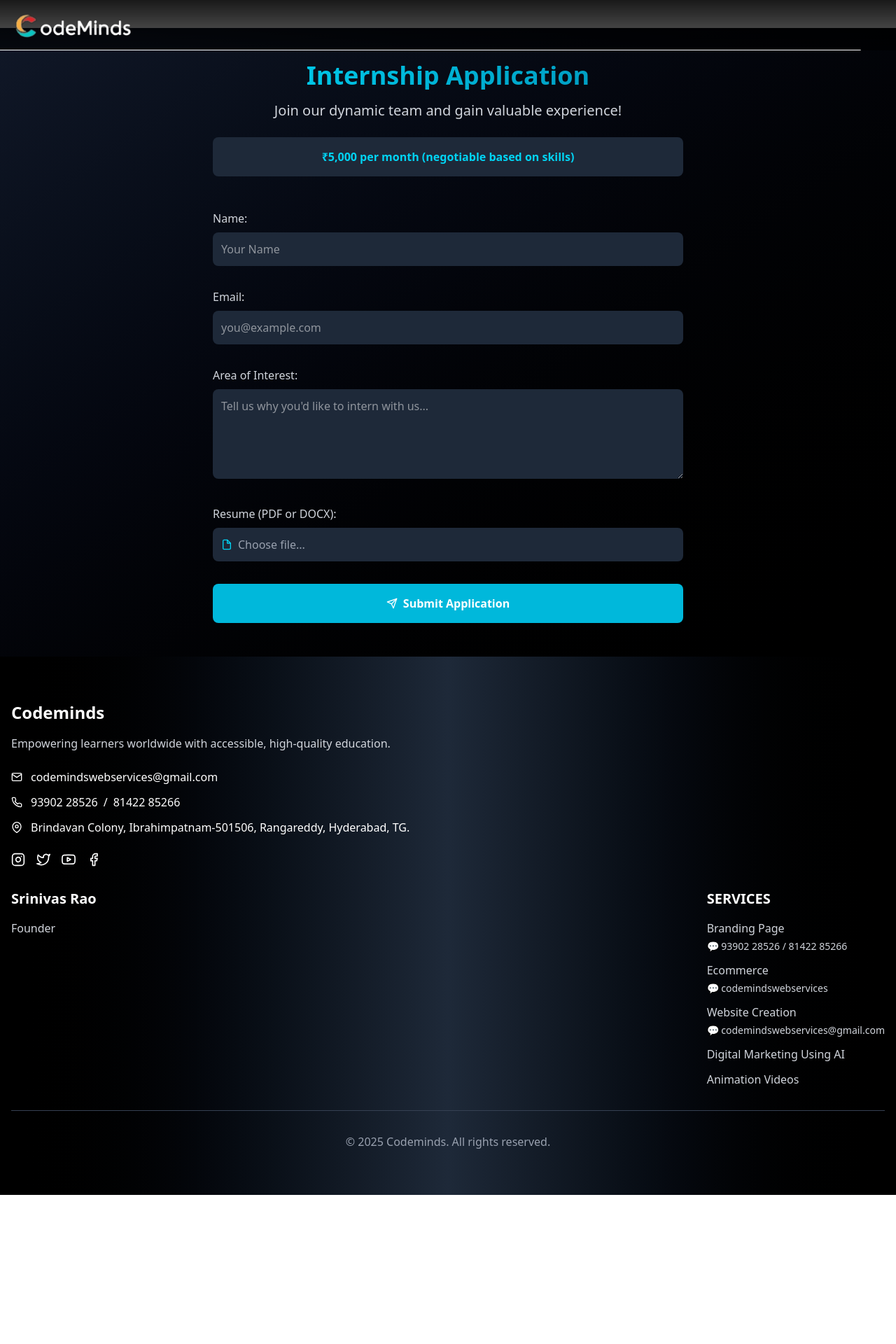
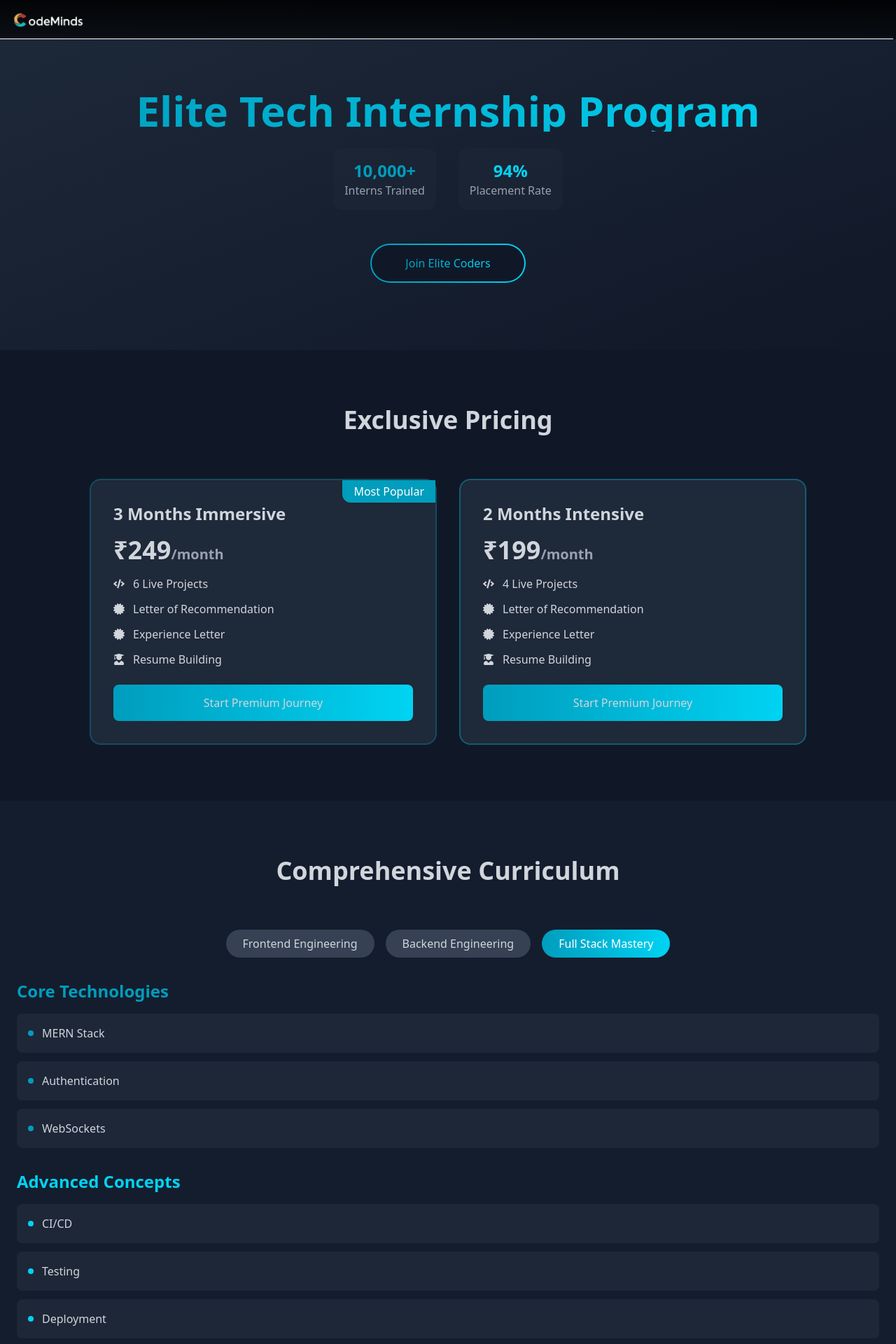
Before and after one commit to komalkumarpalwai/codemindsweb, a React (Vite) app: page /internship in a window 1280 px wide. Shown: the top 1920 px of the page at 70% size. Before the commit the page ends 1707 px from the top, so only its background shows below. Built offline with nearby package versions, Linux system fonts and the light colour scheme.

Commit message:
final commit 2.0

```diff
--- a/src/App.jsx
+++ b/src/App.jsx
@@ -31,11 +31,16 @@ const App = () => {
     window.scrollTo(0, 0);
   }, [location]);
 
+  // Paths where navbar/footer should be hidden
+  const hideLayout = ['/admin-dashboard', '/employee-dashboard', '/signup'];
+
+  const shouldHideLayout = hideLayout.some(path =>
+    location.pathname.startsWith(path)
+  );
+
   return (
     <div className="min-h-screen flex flex-col justify-between">
-      {/* Show navbar on all routes except dashboards */}
-      {!location.pathname.startsWith('/admin-dashboard') &&
-       !location.pathname.startsWith('/employee-dashboard') && <Navbar />}
+      {!shouldHideLayout && <Navbar />}
 
       <Routes>
         {/* Main pages with navbar and footer */}
@@ -61,15 +66,12 @@ const App = () => {
         <Route path="/brands" element={<BrandsPage />} />
         <Route path="/signup" element={<SignupPage />} />
 
-
         {/* Dashboard pages (without navbar/footer) */}
         <Route path="/employee-dashboard" element={<EmployeeDashboard />} />
         <Route path="/admin-dashboard" element={<AdminDashboard />} />
       </Routes>
 
-      {/* Show footer on all routes except dashboards */}
-      {!location.pathname.startsWith('/admin-dashboard') &&
-       !location.pathname.startsWith('/employee-dashboard') && <Footer />}
+      {!shouldHideLayout && <Footer />}
     </div>
   );
 };
--- a/src/components/Footer.jsx
+++ b/src/components/Footer.jsx
@@ -1,6 +1,14 @@
 import { motion, useAnimation, useInView } from 'framer-motion';
 import { useEffect, useRef } from 'react';
-import { FiMail, FiPhone, FiMapPin, FiInstagram, FiTwitter, FiYoutube, FiFacebook } from 'react-icons/fi';
+import {
+  FiMail,
+  FiPhone,
+  FiMapPin,
+  FiInstagram,
+  FiTwitter,
+  FiYoutube,
+  FiLinkedin
+} from 'react-icons/fi';
 
 const PremiumFooter = () => {
   const controls = useAnimation();
@@ -38,10 +46,9 @@ const PremiumFooter = () => {
   };
 
   const socialLinks = [
-    { icon: <FiInstagram />, url: "#", name: "Instagram" },
-    { icon: <FiTwitter />, url: "#", name: "Twitter" },
-    { icon: <FiYoutube />, url: "#", name: "YouTube" },
-    { icon: <FiFacebook />, url: "#", name: "Facebook" }
+    { icon: <FiInstagram />, url: "https://www.instagram.com/codemindswebservices/", name: "Instagram" },
+    { icon: <FiYoutube />, url: "https://www.youtube.com/@raoopvt", name: "YouTube" },
+    { icon: <FiLinkedin />, url: "https://www.linkedin.com/company/codeminds-web-services/", name: "LinkedIn" }
   ];
 
   return (
@@ -50,7 +57,7 @@ const PremiumFooter = () => {
       initial="hidden"
       animate={controls}
       variants={containerVariants}
-      className="bg-gradient-to-r from-black via-gray-800 to-black text-white py-16 px-4" // Added gradient
+      className="bg-gradient-to-r from-black via-gray-800 to-black text-white py-16 px-4"
     >
       <div className="container mx-auto">
         <div className="grid grid-cols-1 md:grid-cols-4 gap-8">
@@ -61,7 +68,7 @@ const PremiumFooter = () => {
               whileHover="hover"
               className="text-2xl font-bold mb-4"
             >
-          Codeminds
+              Codeminds
             </motion.h3>
             <motion.p
               variants={itemVariants}
--- a/src/components/Navbar.jsx
+++ b/src/components/Navbar.jsx
@@ -56,7 +56,7 @@ const PremiumNavbar = () => {
       <div className="max-w-7xl mx-auto px-4 flex items-center justify-between">
         {/* Logo */}
         <RouterLink to="/">
-          <img src={logo} alt="Logo" className="h-10 w-auto cursor-pointer" />
+          <img src={logo} alt="Logo" className="h-6 w-auto cursor-pointer" />
         </RouterLink>
 
         {/* Desktop Menu */}
--- /dev/null
+++ b/src/data/CoursesData.json
@@ -0,0 +1,127 @@
+{
+  "courses": [
+    {
+      "id": 1,
+      "title": "Full Stack Web Development",
+      "slug": "full-stack-web-development",
+      "shortDescription": "Master both front-end and back-end development with modern technologies",
+      "category": "Full Stack",
+      "featured": true,
+      "rating": 4.8,
+      "duration": "12 weeks",
+      "instructor": "Sarah Johnson",
+      "image": "https://miro.medium.com/v2/resize:fit:1400/1*V-Jp13LvtVc2IiY2fp4qYw.jpeg",
+      "price": 399.99,
+      "enrollment": 2500,
+      "description": "Learn to build complete web applications using React, Node.js, Express, and MongoDB",
+      "syllabus": [
+        {
+          "week": 1,
+          "topic": "Web Fundamentals",
+          "content": ["HTML5", "CSS3", "JavaScript ES6+"]
+        },
+        {
+          "week": 2,
+          "topic": "Frontend Development",
+          "content": ["React Fundamentals", "State Management", "Component Architecture"]
+        },
+        {
+          "week": 3,
+          "topic": "Backend Development",
+          "content": ["Node.js", "Express.js", "REST APIs"]
+        }
+      ],
+      "prerequisites": ["Basic programming knowledge"],
+      "reviews": [
+        {
+          "user": "Alex Thompson",
+          "rating": 4.9,
+          "comment": "Comprehensive course that covers everything from basics to deployment!",
+          "date": "2024-03-15"
+        }
+      ]
+    },
+    {
+      "id": 2,
+      "title": "Frontend Development Masterclass",
+      "slug": "frontend-development-masterclass",
+      "shortDescription": "Become an expert in modern frontend development and UI/UX",
+      "category": "Frontend",
+      "featured": true,
+      "rating": 4.7,
+      "duration": "10 weeks",
+      "instructor": "Michael Chen",
+      "image": "https://t3.ftcdn.net/jpg/02/92/88/72/360_F_292887204_2wH041phSQo70eqaE9GRqFvn5MmQ4B8w.jpg",
+      "price": 299.99,
+      "enrollment": 1800,
+      "description": "Master professional frontend development with React, TypeScript, and modern tooling",
+      "syllabus": [
+        {
+          "week": 1,
+          "topic": "Advanced CSS",
+          "content": ["Flexbox", "Grid", "Animations"]
+        },
+        {
+          "week": 2,
+          "topic": "JavaScript Deep Dive",
+          "content": ["ES6+ Features", "TypeScript", "Functional Programming"]
+        },
+        {
+          "week": 3,
+          "topic": "React Ecosystem",
+          "content": ["Next.js", "State Management", "Testing"]
+        }
+      ],
+      "prerequisites": ["Basic HTML/CSS knowledge"],
+      "reviews": [
+        {
+          "user": "Emma Wilson",
+          "rating": 4.8,
+          "comment": "Excellent course with real-world projects!",
+          "date": "2024-04-01"
+        }
+      ]
+    },
+    {
+      "id": 3,
+      "title": "Backend Development with Node.js",
+      "slug": "backend-development-nodejs",
+      "shortDescription": "Build scalable and secure backend systems",
+      "category": "Backend",
+      "featured": true,
+      "rating": 4.6,
+      "duration": "8 weeks",
+      "instructor": "Raj Patel",
+      "image": "https://encrypted-tbn0.gstatic.com/images?q=tbn:ANd9GcT-3pR2tW_R81xkSUHDAtklGkIlsR5mrm0RcA&s",
+      "price": 349.99,
+      "enrollment": 1500,
+      "description": "Learn to build production-ready backend systems with Node.js, databases, and cloud services",
+      "syllabus": [
+        {
+          "week": 1,
+          "topic": "Node.js Fundamentals",
+          "content": ["Event Loop", "Streams", "File System"]
+        },
+        {
+          "week": 2,
+          "topic": "Database Integration",
+          "content": ["MongoDB", "PostgreSQL", "ORM/ODM"]
+        },
+        {
+          "week": 3,
+          "topic": "Cloud Deployment",
+          "content": ["Docker", "AWS", "CI/CD Pipelines"]
+        }
+      ],
+      "prerequisites": ["JavaScript basics"],
+      "reviews": [
+        {
+          "user": "Sophia Martinez",
+          "rating": 4.7,
+          "comment": "Great focus on security and scalability!",
+          "date": "2024-02-28"
+        }
+      ]
+    }
+  ]
+}
--- a/src/pages/Contact.jsx
+++ b/src/pages/Contact.jsx
@@ -60,8 +60,8 @@ const ContactPage = () => {
   };
 
   return (
-    <div className="min-h-screen bg-gradient-to-br from-gray-900 to-black text-white py-12 px-4 mt-10">
-      <div className="max-w-7xl mx-auto">
+    <div className="min-h-screen bg-gradient-to-br from-gray-900 to-black text-white py-12 px-4  ">
+      <div className="max-w-7xl mx-auto mt-10">
         <motion.div
           initial={{ opacity: 0, y: 20 }}
           animate={{ opacity: 1, y: 0 }}
--- a/src/pages/InternshipPage.jsx
+++ b/src/pages/InternshipPage.jsx
@@ -1,153 +1,211 @@
+import {
+  FaCode,
+  FaServer,
+  FaLayerGroup,
+  FaCertificate,
+  FaUserGraduate
+} from 'react-icons/fa';
+import { motion } from 'framer-motion';
 import { useState } from 'react';
-import { motion } from 'framer-motion';
-import { FiFile, FiSend } from 'react-icons/fi';
 
-const InternshipApplication = () => {
-  const [formData, setFormData] = useState({
-    name: '',
-    email: '',
-    interest: '',
-    resume: null
-  });
+const InternshipPage = () => {
+  const [activeTab, setActiveTab] = useState('fullstack');
 
-  const [errors, setErrors] = useState({});
-  const [isSubmitting, setIsSubmitting] = useState(false);
-
-  const validateForm = () => {
-    const newErrors = {};
-
-    if (!formData.name.trim()) {
-      newErrors.name = 'Name is required';
-    } else if (!/^[a-zA-Z\s]*$/.test(formData.name)) {
-      newErrors.name = 'Invalid name format';
-    }
-
-    if (!formData.email.trim()) {
-      newErrors.email = 'Email is required';
-    } else if (!/\S+@\S+\.\S+/.test(formData.email)) {
-      newErrors.email = 'Invalid email format';
-    }
-
-    if (!formData.interest.trim()) {
-      newErrors.interest = 'Please describe your interest';
-    }
-
-    if (!formData.resume) {
-      newErrors.resume = 'Resume is required';
-    } else if (!['application/pdf', 'application/msword', 'application/vnd.openxmlformats-officedocument.wordprocessingml.document'].includes(formData.resume.type)) {
-      newErrors.resume = 'Only PDF/DOCX files allowed';
-    }
-
-    setErrors(newErrors);
-    return Object.keys(newErrors).length === 0;
-  };
-
-  const handleSubmit = (e) => {
-    e.preventDefault();
-    if (validateForm()) {
-      setIsSubmitting(true);
-      // Simulate API call
-      setTimeout(() => {
-        console.log('Form submitted:', formData);
-        setIsSubmitting(false);
-        setFormData({
-          name: '',
-          email: '',
-          interest: '',
-          resume: null
-        });
-      }, 2000);
+  const tracks = {
+    frontend: {
+      title: "Frontend Engineering",
+      icon: <FaCode className="w-8 h-8" />,
+      tech: ['React 18', 'Next.js 14', 'TypeScript', 'Tailwind CSS', 'Web Performance', 'Accessibility'],
+      projects: 8,
+      duration: '3 months'
+    },
+    backend: {
+      title: "Backend Engineering",
+      icon: <FaServer className="w-8 h-8" />,
+      tech: ['Node.js', 'Python/Django', 'REST APIs', 'GraphQL', 'Microservices', 'Database Design'],
+      projects: 6,
+      duration: '3 months'
+    },
+    fullstack: {
+      title: "Full Stack Mastery",
+      icon: <FaLayerGroup className="w-8 h-8" />,
+      tech: ['MERN Stack', 'Authentication', 'WebSockets', 'CI/CD', 'Testing', 'Deployment'],
+      projects: 10,
+      duration: '3 months'
     }
   };
 
   return (
-    <div className="min-h-screen bg-gradient-to-br from-gray-900 to-black text-white py-12 px-4 mt-10">
-      <div className="max-w-2xl mx-auto">
-        <motion.div
-          initial={{ opacity: 0, y: 20 }}
-          animate={{ opacity: 1, y: 0 }}
-          className="text-center mb-12"
-        >
-          <h1 className="text-4xl font-bold mb-4 bg-gradient-to-r from-cyan-400 to-cyan-600 bg-clip-text text-transparent">
-            Internship Application
-          </h1>
-          <p className="text-xl text-gray-300">
-            Join our dynamic team and gain valuable experience!
-          </p>
-          <div className="mt-6 p-4 bg-gray-800 rounded-lg">
-            <p className="text-cyan-400 font-semibold">
-              ₹5,000 per month (negotiable based on skills)
-            </p>
-          </div>
-        </motion.div>
+    <div className="min-h-screen bg-gray-900 text-gray-300">
+      {/* Hero Section */}
+      <section className="relative pt-32 pb-24 bg-gradient-to-br from-gray-800 to-gray-900">
+        <div className="max-w-7xl mx-auto px-6 text-center">
+          <motion.h1
+            initial={{ opacity: 0 }}
+            animate={{ opacity: 1 }}
+            className="text-5xl md:text-6xl font-bold mb-6 bg-gradient-to-r from-[#009DBD] to-cyan-400 bg-clip-text text-transparent"
+          >
+            Elite Tech Internship Program
+          </motion.h1>
 
-        <form onSubmit={handleSubmit} className="space-y-8">
-          <div>
-            <label className="block text-gray-300 mb-2">Name:</label>
-            <input
-              type="text"
-              value={formData.name}
-              onChange={(e) => setFormData({ ...formData, name: e.target.value })}
-              className="w-full p-3 bg-gray-800 rounded-lg focus:ring-2 focus:ring-cyan-500 focus:outline-none"
-              placeholder="Your Name"
-            />
-            {errors.name && <p className="text-red-400 mt-1">{errors.name}</p>}
+          <div className="flex justify-center gap-8 mb-12">
+            <div className="bg-gray-800/50 p-4 rounded-xl">
+              <div className="text-2xl font-bold text-[#009DBD]">10,000+</div>
+              <div className="text-gray-400">Interns Trained</div>
+            </div>
+            <div className="bg-gray-800/50 p-4 rounded-xl">
+              <div className="text-2xl font-bold text-cyan-400">94%</div>
+              <div className="text-gray-400">Placement Rate</div>
+            </div>
           </div>
 
-          <div>
-            <label className="block text-gray-300 mb-2">Email:</label>
-            <input
-              type="email"
-              value={formData.email}
-              onChange={(e) => setFormData({ ...formData, email: e.target.value })}
-              className="w-full p-3 bg-gray-800 rounded-lg focus:ring-2 focus:ring-cyan-500 focus:outline-none"
-              placeholder="you@example.com"
-            />
-            {errors.email && <p className="text-red-400 mt-1">{errors.email}</p>}
+          <motion.div
+            whileHover={{ scale: 1.02 }}
+            className="inline-block bg-gradient-to-r from-[#009DBD] to-cyan-400 p-[2px] rounded-full"
+          >
+            <a href="/courses">
+              <button className="bg-gray-900 px-12 py-3.5 rounded-full font-medium hover:bg-gray-900/90 transition-all">
+                <span className="bg-gradient-to-r from-[#009DBD] to-cyan-400 bg-clip-text text-transparent">
+                  Join Elite Coders
+                </span>
+              </button>
+            </a>
+          </motion.div>
+        </div>
+      </section>
+
+      {/* Pricing Section */}
+      <section className="py-20 bg-gray-900">
+        <div className="max-w-7xl mx-auto px-6">
+          <h2 className="text-4xl font-bold text-center mb-16">Exclusive Pricing</h2>
+
+          <div className="grid md:grid-cols-2 gap-8 max-w-5xl mx-auto">
+            {/* 3 Months Card */}
+            <motion.div
+              whileHover={{ scale: 1.02 }}
+              className="relative bg-gray-800 border-2 border-[#009DBD]/30 rounded-2xl p-8"
+            >
+              <div className="absolute top-0 right-0 bg-[#009DBD] text-white px-4 py-1 rounded-bl-xl">
+                Most Popular
+              </div>
+              <h3 className="text-2xl font-bold mb-4">3 Months Immersive</h3>
+              <div className="text-4xl font-bold mb-4">
+                ₹249<span className="text-xl text-gray-400">/month</span>
+              </div>
+              <ul className="space-y-3 mb-6">
+                <li className="flex items-center gap-3"><FaCode /> 6 Live Projects</li>
+                <li className="flex items-center gap-3"><FaCertificate /> Letter of Recommendation</li>
+                <li className="flex items-center gap-3"><FaCertificate /> Experience Letter</li>
+                <li className="flex items-center gap-3"><FaUserGraduate /> Resume Building</li>
+              </ul>
+              <a href="/courses">
+                <button className="w-full bg-gradient-to-r from-[#009DBD] to-cyan-400 py-3.5 rounded-lg font-medium">
+                  Start Premium Journey
+                </button>
+              </a>
+            </motion.div>
+
+            {/* 2 Months Card */}
+            <motion.div
+              whileHover={{ scale: 1.02 }}
+              className="bg-gray-800 border-2 border-cyan-400/30 rounded-2xl p-8"
+            >
+              <h3 className="text-2xl font-bold mb-4">2 Months Intensive</h3>
+              <div className="text-4xl font-bold mb-4">
+                ₹199<span className="text-xl text-gray-400">/month</span>
+              </div>
+              <ul className="space-y-3 mb-6">
+                <li className="flex items-center gap-3"><FaCode /> 4 Live Projects</li>
+                <li className="flex items-center gap-3"><FaCertificate /> Letter of Recommendation</li>
+                <li className="flex items-center gap-3"><FaCertificate /> Experience Letter</li>
+                <li className="flex items-center gap-3"><FaUserGraduate /> Resume Building</li>
+              </ul>
+              <a href="/courses">
+                <button className="w-full bg-gradient-to-r from-[#009DBD] to-cyan-400 py-3.5 rounded-lg font-medium">
+                  Start Premium Journey
+                </button>
+              </a>
+            </motion.div>
+          </div>
+        </div>
+      </section>
+
+      {/* Curriculum Section */}
+      <section className="py-20 bg-gray-800/30">
+        <div className="max-w-7xl mx-auto px-6">
+          <h2 className="text-4xl font-bold text-center mb-16">Comprehensive Curriculum</h2>
+
+          <div className="flex gap-4 mb-8 justify-center">
+            {Object.keys(tracks).map((track) => (
+              <button
+                key={track}
+                onClick={() => setActiveTab(track)}
+                className={`px-6 py-2 rounded-full ${
+                  activeTab === track
+                    ? 'bg-gradient-to-r from-[#009DBD] to-cyan-400 text-white'
+                    : 'bg-gray-700 hover:bg-gray-600'
+                }`}
+              >
+                {tracks[track].title}
+              </button>
+            ))}
           </div>
 
-          <div>
-            <label className="block text-gray-300 mb-2">Area of Interest:</label>
-            <textarea
-              value={formData.interest}
-              onChange={(e) => setFormData({ ...formData, interest: e.target.value })}
-              className="w-full p-3 bg-gray-800 rounded-lg focus:ring-2 focus:ring-cyan-500 focus:outline-none h-32"
-              placeholder="Tell us why you'd like to intern with us..."
-            />
-            {errors.interest && <p className="text-red-400 mt-1">{errors.interest}</p>}
+          <div className="grid grid-cols-1 md:grid-cols-2 gap-8">
+            <div className="space-y-4">
+              <h3 className="text-2xl font-bold text-[#009DBD]">Core Technologies</h3>
+              <ul className="space-y-3">
+                {tracks[activeTab].tech.slice(0, 3).map((tech, i) => (
+                  <li key={i} className="flex items-center gap-3 bg-gray-700/30 p-4 rounded-lg">
+                    <div className="w-2 h-2 bg-[#009DBD] rounded-full" />
+                    {tech}
+                  </li>
+                ))}
+              </ul>
+            </div>
+
+            <div className="space-y-4">
+              <h3 className="text-2xl font-bold text-cyan-400">Advanced Concepts</h3>
+              <ul className="space-y-3">
+                {tracks[activeTab].tech.slice(3).map((tech, i) => (
+                  <li key={i} className="flex items-center gap-3 bg-gray-700/30 p-4 rounded-lg">
+                    <div className="w-2 h-2 bg-cyan-400 rounded-full" />
+                    {tech}
+                  </li>
+                ))}
+              </ul>
+            </div>
           </div>
+        </div>
+      </section>
 
-          <div>
-            <label className="block text-gray-300 mb-2">Resume (PDF or DOCX):</label>
-            <label className="flex items-center p-3 bg-gray-800 rounded-lg cursor-pointer">
-              <FiFile className="mr-2 text-cyan-400" />
-              <span className="text-gray-400">
-                {formData.resume ? formData.resume.name : 'Choose file...'}
-              </span>
+      {/* Registration Section */}
+      <section className="py-20 bg-gradient-to-br from-gray-800 to-gray-900">
+        <div className="max-w-5xl mx-auto px-6 text-center">
+          <motion.div
+            initial={{ scale: 0.9 }}
+            animate={{ scale: 1 }}
+            className="bg-gray-800/50 border border-gray-700 rounded-2xl p-12"
+          >
+            <h2 className="text-4xl font-bold mb-6">Join Our Elite Tech Community</h2>
+            <p className="text-xl text-gray-400 mb-8">
+              Limited seats available for our next cohort of 5000+ aspirants
+            </p>
+            <div className="flex flex-col md:flex-row gap-4 justify-center">
               <input
-                type="file"
-                onChange={(e) => setFormData({ ...formData, resume: e.target.files[0] })}
-                className="hidden"
-                accept=".pdf,.doc,.docx"
+                type="email"
+                placeholder="Enter your email"
+                className="bg-gray-900 px-6 py-3.5 rounded-lg flex-1 border border-gray-700 focus:border-[#009DBD] outline-none"
               />
-            </label>
-            {errors.resume && <p className="text-red-400 mt-1">{errors.resume}</p>}
-          </div>
-
-          <motion.button
-            whileHover={{ scale: 1.05 }}
-            whileTap={{ scale: 0.95 }}
-            type="submit"
-            disabled={isSubmitting}
-            className="w-full py-4 bg-cyan-500 text-white rounded-lg font-semibold flex items-center justify-center gap-2 hover:bg-cyan-600 transition-colors"
-          >
-            <FiSend />
-            {isSubmitting ? 'Submitting...' : 'Submit Application'}
-          </motion.button>
-        </form>
-      </div>
+              <button className="bg-gradient-to-r from-[#009DBD] to-cyan-400 px-8 py-3.5 rounded-lg font-medium hover:shadow-lg hover:shadow-[#009DBD]/30">
+                Secure Your Spot Now
+              </button>
+            </div>
+          </motion.div>
+        </div>
+      </section>
     </div>
   );
 };
 
-export default InternshipApplication;
+export default InternshipPage;
```
Also changed, not shown: src/pages/ClientCarousel.jsx (+10 -10 lines), src/pages/DesignsPage.jsx (+18 -4 lines), src/pages/Pricing.jsx (+19 -6 lines), src/assets/radhikaorg.png (added).
